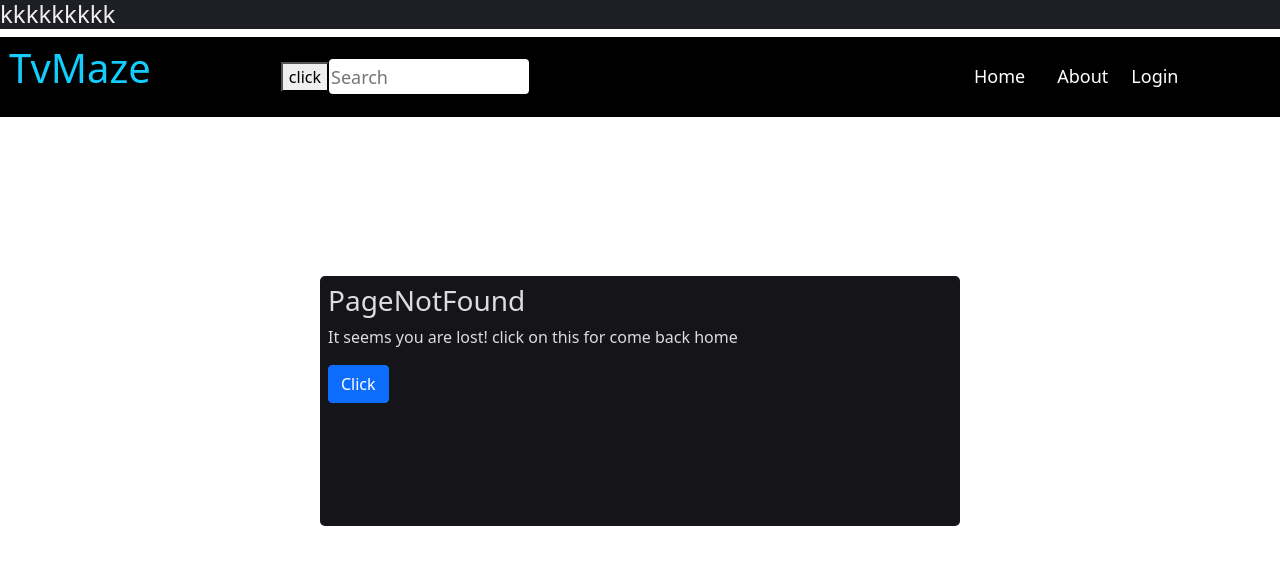
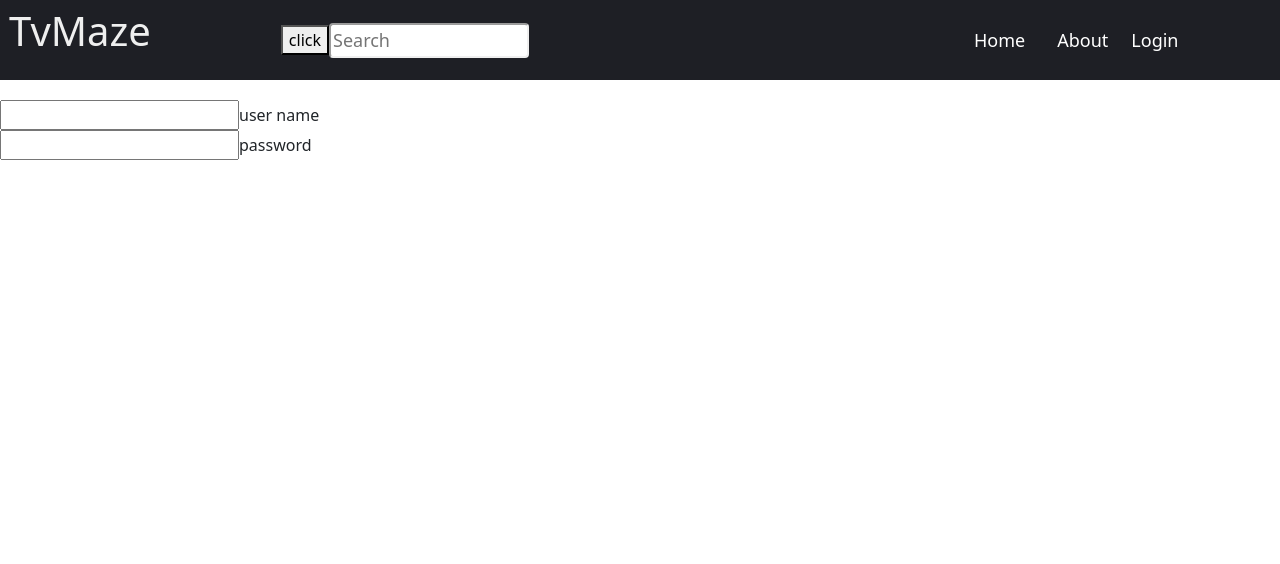
Before and after one commit to pouryaghazizadeh/react-project-simple-1, a React (Create React App) app: page /logIn in a window 1280 px wide. Shown: the top 564 px of the page. Built offline with nearby package versions, Linux system fonts and the light colour scheme.

Commit message:
fix mood search

```diff
--- a/src/App.js
+++ b/src/App.js
@@ -4,38 +4,30 @@ import Home from "./component/Home";
 import Aboute from "./component/about/About";
 import { useState } from "react/cjs/react.development";
 import  PageNotFound  from "./component/pageNotFound/PageNotFound";
+import LogIn from "./LogIn/LogIn";
 
 function App() {
-  //this object meked for chang mood color to dark and light
-  const DarkMood = {
-    lightMood:{
-      background: "#efefef",
-      color: "#1e1f25"
-    },
-    darkMood:{
-      background:"#1e1f25",
-      color:  "#efefef"
-    }
-  }
   //this function meked for get value from search box
   const getData = (data) => {
     setUpdate(data);
   };
+  //this function meked for get mood from Button.jsx
   const getMood = (clickMood)=>{
     setMood(clickMood)
-
   }
-  const [update, setUpdate] = useState();//this is for value search box
-const[mood,setMood] = useState()
-console.log(mood);
+  const [update, setUpdate] = useState();//this is for update value search box
+const[mood,setMood] = useState()//this is for update value mood that is light or dark
   return (
     <>
-    <h4 style = {mood?DarkMood.lightMood:DarkMood.darkMood}>kkkkkkkkk</h4>
 
-      <Navbar getData={getData} getMood={getMood} />
+
+      <Navbar getData={getData} getMood={getMood} mood={mood} DarkMood={DarkMood}/>
       <Switch>
         <Route path ="/" exact>
           <Home  update={update} />
+        </Route>
+        <Route path="/logIn">
+          <LogIn/>
         </Route>
 
 
@@ -47,3 +39,23 @@ console.log(mood);
 }
 
 export default App;
+  //this object meked for chang mood color to dark and light
+  const DarkMood = {
+    lightMood:{
+      background: "#efefef",
+      color: "#1e1f25"
+    },
+    darkMood:{
+      background:"#1e1f25",
+      color:  "#efefef"
+    },
+    search:{
+      light:{
+        borderColor:"#1e1f25 ",
+      },dark:{
+        borderColor:"#efefef"
+      }
+
+
+    }
+  }
--- /dev/null
+++ b/src/LogIn/LogIn.jsx
@@ -0,0 +1,22 @@
+import React from "react";
+import "../LogIn/Login.css";
+const LogIn = () => {
+  return (
+      <div className = "container-logIn">
+    <div className = "login-box">
+      <form>
+        <div>
+            <input className = "user-box" type = "text" required = "" />
+          <label>user name</label>
+        </div>
+        <div>
+            <input className = "user-box" type = "password" required = "" />
+          <label>password</label>
+        </div>
+      </form>
+    </div>
+    </div>
+  );
+};
+
+export default LogIn;
--- /dev/null
+++ b/src/LogIn/Login.css
@@ -0,0 +1,36 @@
+/*
+.container-logIn{
+    display: flex;
+    align-items: center;
+    justify-content: center;
+}
+.login-box{
+    width: 350px;
+    height: 400px;
+    box-shadow: 0 15px 25px rgb(0,0,0,0.6);
+}
+.login-box .user-box{
+    position: relative;
+}
+.login-box .user-box input{
+    width: 100%;
+    padding: 10px 0;
+    font-size: 20px;
+    color: #fff;
+    letter-spacing: 2px;
+    margin-bottom: 30px;
+    border: none;
+    outline: none;
+    border-bottom: 1px solid #fff;
+    background: transparent;
+}
+.login-box .user-box label{
+    position: absolute;
+    top: 0;
+    left: 0;
+    padding: 10px 0;
+    font-size: 20px;
+    color: #000;
+    pointer-events: none;
+    transition: 5s;
+} */
--- a/src/component/Home.jsx
+++ b/src/component/Home.jsx
@@ -1,4 +1,4 @@
-import Card from "./Card";
+import Card from "./card/Card";
 const Home = ({ update }) => {
   return (
     <div>
--- a/src/component/Card.jsx
+++ b/src/component/card/Card.jsx
@@ -1,5 +1,5 @@
 import Data from "../db/data.json";
-import "../component/card.css";
+import "./card.css";
 
 const Card = ({ update }) => {
   let tostring = "";
--- a/src/component/navbar/Navbar.jsx
+++ b/src/component/navbar/Navbar.jsx
@@ -11,18 +11,19 @@ import Button from "../Button DarkMood/Button";
 //
 
 
-const Navbar = ({getData,getMood}) => {
+const Navbar = ({getData,getMood,mood,DarkMood}) => {
   const [Id, setId] = useState(false); //this is for berger and mobile screen
   const [data, setData] = useState("");
   getData(data)
   return (
-    <div className="div-compo" id={Id ? "div-compo2" : ""}>
-      <nav className="mother-nav" id={Id ? "mother-nav2" : ""}>
-        <h1 className="name-web" id={Id ? "name-web2" : ""}>
+    <div className="div-compo" id={Id ? "div-compo2" : ""} >
+      <nav className="mother-nav" id={Id ? "mother-nav2" : ""} style = {mood?DarkMood.lightMood:DarkMood.darkMood}>
+        <h1 className="name-web" id={Id ? "name-web2" : ""} style = {mood?DarkMood.lightMood:DarkMood.darkMood}>
           TvMaze
         </h1>
         <Button getMood = {getMood}/>
         <input
+        style = {mood?DarkMood.search.light:DarkMood.search.dark}
           type="search"
           value={data}
           placeholder="Search"
@@ -44,7 +45,7 @@ const Navbar = ({getData,getMood}) => {
             exact
             to="/"
             className="NavLink"
-            activeStyle={{ color: "#15cdfc" }}
+            activeStyle={{ color: "#15cdfc",border: "solid #15cdfc" }}
           >
             Home
           </NavLink>
@@ -52,7 +53,7 @@ const Navbar = ({getData,getMood}) => {
             exact
             to="/About"
             className="NavLink"
-            activeStyle={{ color: "#15cdfc" }}
+            activeStyle={{ color: "#15cdfc",border: "solid #15cdfc"  }}
           >
             About
           </NavLink>
--- a/src/component/navbar/navbar.css
+++ b/src/component/navbar/navbar.css
@@ -5,16 +5,17 @@
 }
 .div-compo {
   width: 100vw;
-  height: 239px;
+  height:100px;
 }
 #div-compo2 {
   width: 100vw;
-  height: 239px;
+  height:80px;
+  margin-bottom: 180px;
 }
 
 /* this style is for nav that have h1 and navLink */
 .mother-nav {
-  background: #000;
+
   height: 80px;
   width: 100vw;
   display: flex;
@@ -29,7 +30,7 @@
 
 /* style for h1 */
 .name-web {
-  color: #15cdfc;
+background-color: none;
   display: flex;
   align-self: flex-start;
   margin: 7px 10vw 0px 9px;
@@ -43,7 +44,7 @@
   width: 200px;
   height: 35px;
   border-radius: 4px;
-  border: none;
+  /* border: none; */
   outline: none;
   margin: 0px 5vw 0px 0px;
   display: flex;
@@ -137,9 +138,11 @@
 }
 
 @media screen and (min-width: 768px) {
+
   #div-compo2 {
     width: 100vw;
-    height: 239px;
+    height:100px;
+    margin-bottom: 0px;
   }
   #mother-nav2 {
     display: flex;
```
Also changed, not shown: src/component/card/card.css (renamed from src/component/card.css), src/component/db/data.json (renamed from src/db/data.json).
